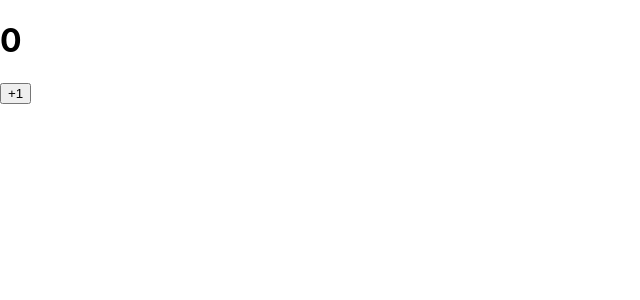
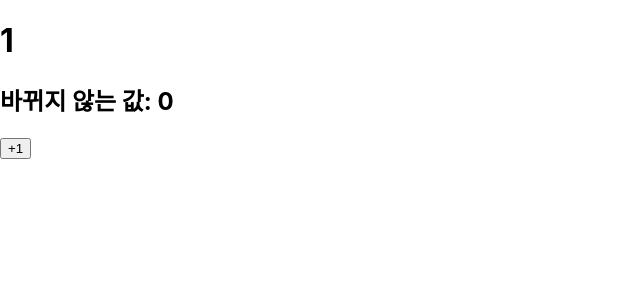
Before and after one commit to suhyeon0111/React_study, a React (Create React App) app in the folder hello-react/: page / in a window 1280 px wide. Shown: the top 300 px of the page, without its empty margins (0-640 px from the left). Built offline with nearby package versions, Linux system fonts and the light colour scheme.

Commit message:
[State 공부]

```diff
--- a/hello-react/src/Counter.js
+++ b/hello-react/src/Counter.js
@@ -1,25 +1,39 @@
 import React, { Component } from "react";
 
 class Counter extends Component {
-  constructor(props) {
-    super(props);
+  state = {
+    number: 1,
+    fixedNumber: 0,
+  };
+  //   constructor(props) {
+  //     super(props);
 
-    this.state = {
-      number: 0,
-    };
-  }
+  //     this.state = {
+  //       number: 1,
+  //       fixedNumber: 0,
+  //     };
+  //   }
   render() {
-    const { number } = this.state;
+    const { number, fixedNumber } = this.state;
     return (
       <div>
         <h1>{number}</h1>
+        <h2> 바뀌지 않는 값: {fixedNumber} </h2>
         <button
           onClick={() => {
-            this.setState({ number: number + 1 });
+            this.setState(
+              {
+                number: number + 1,
+              },
+              () => {
+                console.log("방금 setState가 호출되었습니다.");
+                console.log(this.state);
+              }
+            );
           }}
         >
           {" "}
-          +1{" "}
+          +1
         </button>
       </div>
     );
@@ -27,3 +41,17 @@
 }
 
 export default Counter;
+
+//   onClick={() => {
+//     this.setState((prevState) => {
+//       return {
+//         number: number * 2,
+//       };
+//     });
+//     this.setState((prevState) => ({
+//       number: prevState.number + 1,
+//     }));
+//   }}
+// >
+//   {" "}
+//   x2+1{" "}
```
